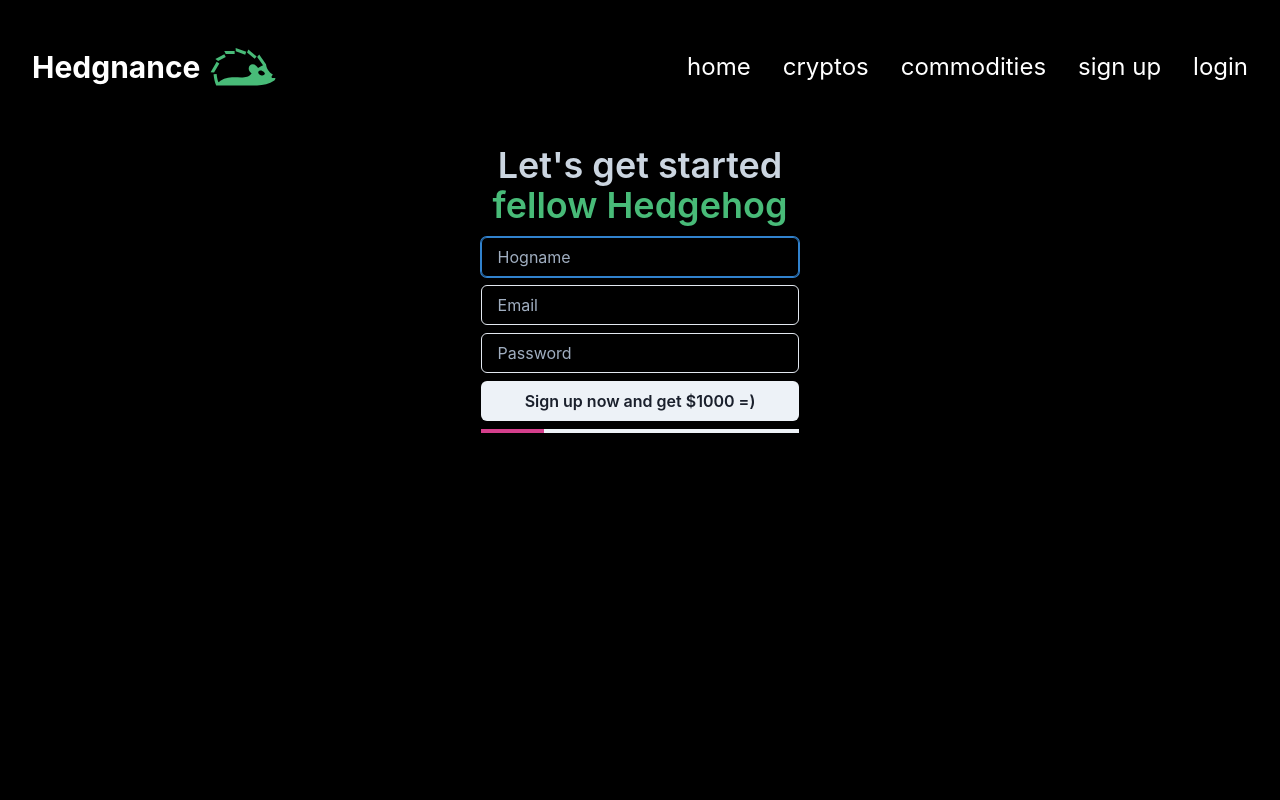
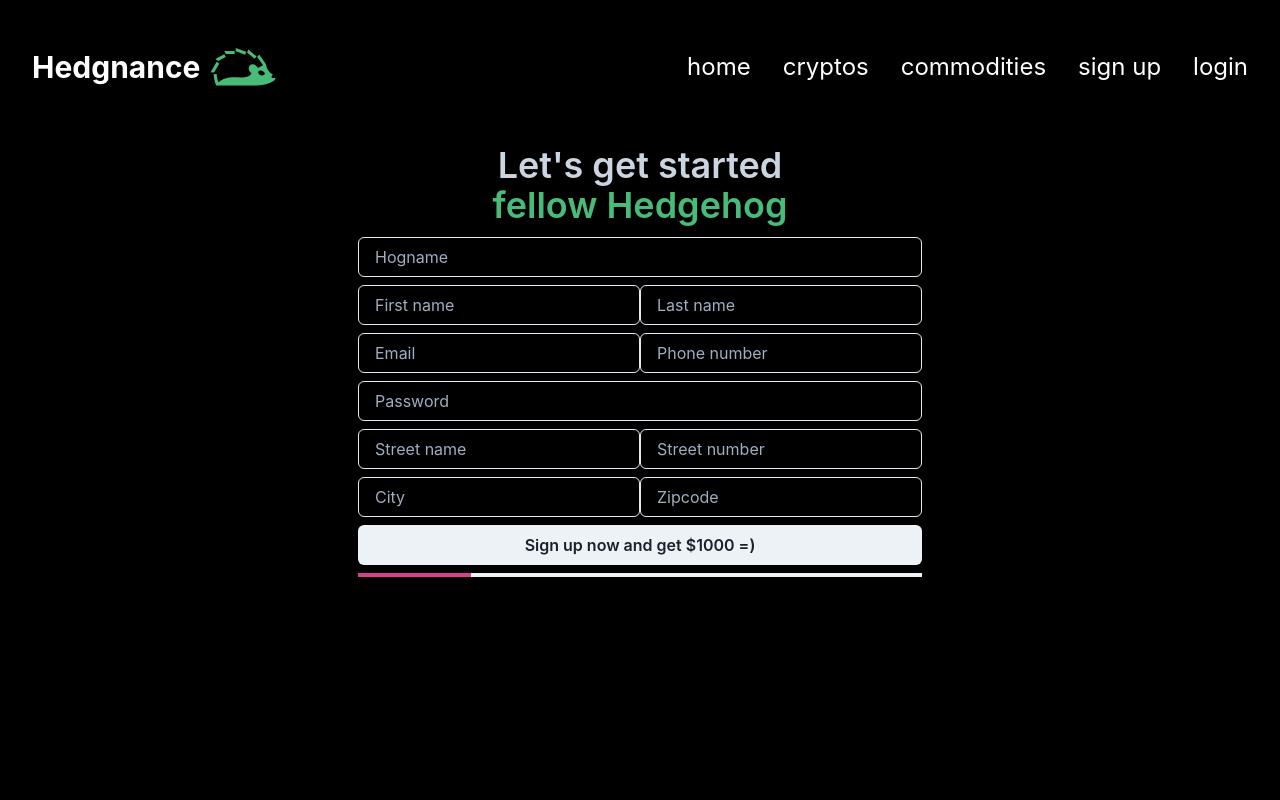
Before and after one commit to kevlio/Hedgenance-2.0, a React (Vite) app: page /signup in a window 1280 px wide. Shown: the top 800 px of the page. Built offline with nearby package versions, Linux system fonts and the light colour scheme.

Commit message:
implemented user backend

```diff
--- a/src/App.jsx
+++ b/src/App.jsx
@@ -16,6 +16,7 @@ import CryptoPage from "./pages/CryptoPage";
 import { SingleCryptoPage } from "./pages/SingleCrypto";
 import Admin from "./pages/Admin";
 import AdminLogin from "./pages/AdminLogin";
+import UserInfo from "./pages/UserInfo";
 
 //
 // {!auth.token ? (
@@ -49,6 +50,8 @@ function App() {
         <Route path="/admin" element={<Admin />}></Route>
         <Route path="/adminlogin" element={<AdminLogin />}></Route>
 
+        <Route path="/userinfo" element={<UserInfo />}></Route>
+
         <Route path="/crypto" element={<Crypto />}></Route>
 
         {/* This should be replaced with /crypto when done */}
--- a/src/components/LocalNav.jsx
+++ b/src/components/LocalNav.jsx
@@ -50,16 +50,16 @@ function LocalNav() {
           <Button color="white" variant="link" as="a" href="/trades" bg="none">
             trading history
           </Button>
-          {/* <Button
+          <Button
             color="white"
             variant="link"
             as="a"
-            href="/purchases"
+            href="/userinfo"
             bg="none"
-            rightIcon={<MdBuild size={15} alignSelf />}
+            rightIcon={<MdBuild size={15} />}
           >
             settings
-          </Button> */}
+          </Button>
         </Box>
       </Container>
     </Center>
--- a/src/pages/Admin.jsx
+++ b/src/pages/Admin.jsx
@@ -1,71 +1,50 @@
 import React, { useEffect, useState } from "react";
 import { Center, Container, Box, SimpleGrid } from "@chakra-ui/react";
+import { usersState, updatedUsersState } from "../stores/auth/atom";
+import { useRecoilState } from "recoil";
 
 // En admin ska kunna logga in
 // En admin ska kunna besöka en särskild sida endast en inloggad admin kan besöka, med en lista på samtliga produkter och användare
 
 function Admin() {
-  const [users, setUsers] = useState("");
-  useEffect(() => {
-    fetch("https://k4backend.osuka.dev/users")
-      .then((res) => res.json())
-      .then((json) => setUsers(json));
-  }, []);
+  const [users, setUsers] = useRecoilState(usersState);
+  const [updatedUsers, setUpdatedUsers] = useRecoilState(updatedUsersState);
 
-  console.log(users);
-
-  //   fetch('https://k4backend.osuka.dev/users/1')
-  //             .then(res=>res.json())
-  //             .then(json=>console.log(json))
-
-  //   fetch('https://k4backend.osuka.dev/auth/login',{
-  //             method:'POST',
-  //             body:JSON.stringify({
-  //                 username: "mor_2314",
-  //                 password: "83r5^_"
-  //             })
-  //         })
-  //             .then(res=>res.json())
-  //             .then(json=>console.log(json))
+  const usersUpdated = updatedUsers ? updatedUsers : users;
 
   return (
     <Center>
       <SimpleGrid
         templateColumns={{ sm: "1fr 1fr", md: "1fr 1fr 1fr 1fr" }}
-        spacing={8}
+        spacing={4}
       >
-        {users &&
-          users.map((user) => (
+        {usersUpdated.map((user) => (
           <Box
             key={user.id}
             display="flex"
             flexDirection="column"
-              border="1px solid white"
+            border="1px solid blue"
             borderRadius="12px"
             whiteSpace="nowrap"
+            textColor="white"
           >
-              <Box
-                display="flex"
-                flexDirection="row"
-                gap={2}
-                alignSelf="center"
-              >
+            <Box display="flex" flexDirection="row" gap={2} alignSelf="center">
               <h1>{user.name.firstname}</h1>
               <h1>{user.name.lastname}</h1>
             </Box>
+            <Box display="flex" flexDirection="row" gap={2} alignSelf="center">
               <h1>{user.username}</h1>
+              <h1>{user.password}</h1>
+            </Box>
             <h1>{user.email}</h1>
-              <Box
-                display="flex"
-                flexDirection="row"
-                gap={2}
-                alignSelf="center"
-              >
+            <Box display="flex" flexDirection="row" gap={2} alignSelf="center">
               <h1>{user.address.city}</h1>
               <h1>{user.address.street}</h1>
               <h1>{user.address.number}</h1>
               <h1>{user.address.zipcode}</h1>
             </Box>
+            <h1>Funds:</h1>
+            <h1>Holdings:</h1>
           </Box>
         ))}
       </SimpleGrid>
--- a/src/pages/AdminLogin.jsx
+++ b/src/pages/AdminLogin.jsx
@@ -32,8 +32,8 @@ function AdminLogin() {
         "Content-Type": "application/json",
       },
       body: JSON.stringify({
-        username: adminUsername,
-        password: adminPassword,
+        username: adminUsername === "admin" ? adminUsername : "incorrect",
+        password: adminPassword === "admin" ? adminPassword : "incorrect",
       }),
     })
       .then((res) => res.json())
@@ -88,7 +88,7 @@ function AdminLogin() {
               <Button
                 width="100%"
                 color="white"
-                bg="red.600"
+                bg="red"
                 rounded="md"
                 shadow="md"
               >
--- a/src/pages/Home.jsx
+++ b/src/pages/Home.jsx
@@ -17,8 +17,19 @@ import {
 } from "@chakra-ui/react";
 import ProductSlide from "../components/ProductSlide";
 import AnimatedPage from "../components/AnimatedPage";
+import { usersState } from "../stores/auth/atom";
+import { useRecoilState } from "recoil";
+import React, { useRef, useEffect, useState } from "react";
 
 function Home() {
+
+  const [users, setUsers] = useRecoilState(usersState);
+  useEffect(() => {
+    fetch("https://k4backend.osuka.dev/users")
+      .then((res) => res.json())
+      .then((json) => setUsers(json));
+  }, []);
+
   return (
     <>
       <AnimatedPage>
--- a/src/pages/Login.jsx
+++ b/src/pages/Login.jsx
@@ -10,34 +10,75 @@ import {
   Fade,
   useDisclosure,
 } from "@chakra-ui/react";
-import React, { useRef, useEffect } from "react";
+import React, { useRef, useEffect, useState } from "react";
 import AnimatedPage from "../components/AnimatedPage";
 import { Link, useNavigate } from "react-router-dom";
-import { loginState, userState } from "../stores/auth/atom";
-import { useRecoilState } from "recoil";
+import {
+  loginState,
+  userState,
+  passState,
+  usersState,
+  updatedUsersState,
+} from "../stores/auth/atom";
+import { useRecoilState, useRecoilValue } from "recoil";
 
 // https://k4backend.osuka.dev/
 // https://k4backend.osuka.dev/docs/
 
 function Login() {
-  const [username, setUsername] = useRecoilState(userState);
+  const [user, setUser] = useRecoilState(userState);
+  const [username, setUsername] = useState("");
+  const [password, setPassword] = useState("");
   const [logged, setLogged] = useRecoilState(loginState);
+
+  const [users, setUsers] = useRecoilState(usersState);
+
+  const updatedUsers = useRecoilValue(updatedUsersState);
 
   const { isOpen, onToggle } = useDisclosure();
 
   const navigate = useNavigate();
 
   const inputRef = useRef();
-  useEffect(() => {
-    inputRef.current.focus();
-  });
+  // useEffect(() => {
+  //   inputRef.current.focus();
+  // });
 
-  const login = () => {
-    navigate("/myaccount");
-    setLogged(true);
+  const userChecked = updatedUsers.find(
+    (user) => user.username === username && user.password === password
+  );
 
-    console.log(logged);
-    console.log(username);
+  console.log(userChecked);
+
+  const loginb = () => {
+    fetch("https://k4backend.osuka.dev/auth/login", {
+      method: "POST",
+      headers: {
+        "Content-Type": "application/json",
+      },
+      body: JSON.stringify({
+        username: username,
+        password: password,
+      }),
+    })
+      .then((res) => res.json())
+      .then((json) => {
+        setLogged(json);
+        setUser(json);
+        navigate("/myaccount");
+      })
+      .catch((error) => {
+        if (!userChecked) {
+          onToggle();
+          console.log(error);
+        }
+      });
+
+    if (userChecked) {
+      setUser(userChecked);
+      setLogged(true);
+      navigate("/myaccount");
+    }
   };
 
   return (
@@ -62,10 +103,10 @@ function Login() {
             <Stack>
               <Input
                 isRequired
-                ref={inputRef}
+                // ref={inputRef}
                 color="white"
                 name="username"
-                value={username}
+                // value={username}
                 onChange={(e) => setUsername(e.target.value)}
                 placeholder="Username"
                 type="text"
@@ -73,10 +114,12 @@ function Login() {
               <Input
                 color="white"
                 name="password"
+                // value={password}
+                onChange={(e) => setPassword(e.target.value)}
                 placeholder="Password"
                 type="password"
               ></Input>
-              <Button type="submit" onClick={login}>
+              <Button type="submit" onClick={loginb}>
                 Login
               </Button>
               <Fade in={isOpen}>
--- a/src/pages/MyAccount.jsx
+++ b/src/pages/MyAccount.jsx
@@ -108,7 +108,7 @@ function MyAccount() {
             alignItems="center"
             gap={2}
           >
-            <Text fontSize="3xl">Hey hog: {user}</Text>
+            <Text fontSize="3xl">Hey hog: {user.username}</Text>
             <GiHedgehog size={50} />
           </Box>
           <StatGroup
--- a/src/pages/SignUp.jsx
+++ b/src/pages/SignUp.jsx
@@ -7,10 +7,17 @@ import {
   Heading,
   Progress,
   Text,
+  Fade,
+  useDisclosure,
 } from "@chakra-ui/react";
 import React, { useState, useRef, useEffect } from "react";
 import AnimatedPage from "../components/AnimatedPage";
-import { loginState, userState } from "../stores/auth/atom";
+import {
+  loginState,
+  userState,
+  usersState,
+  updatedUsersState,
+} from "../stores/auth/atom";
 import { useRecoilState } from "recoil";
 import { useNavigate } from "react-router-dom";
 import { fundingState } from "../stores/fundings/atom";
@@ -18,17 +25,66 @@ import { fundingState } from "../stores/fundings/atom";
 function SignUp() {
   const [logged, setLogged] = useRecoilState(loginState);
   const navigate = useNavigate();
-  const [username, setUsername] = useRecoilState(userState);
+  const { isOpen, onToggle } = useDisclosure();
   const [fundings, setFundings] = useRecoilState(fundingState);
 
+  const [currentUser, setCurrentUser] = useRecoilState(userState);
+
+  const [username, setUsername] = useState("");
+  const [password, setPassword] = useState("");
+  const [email, setEmail] = useState("");
+  const [phone, setPhone] = useState("");
+
+  // This feels stupid, redo
+  // const [address, setAddress] = useState(["", "", "", ""]);
+  const [city, setCity] = useState("");
+  const [street, setStreet] = useState("");
+  const [number, setNumber] = useState(0);
+  const [zipcode, setZipcode] = useState("");
+
+  const [firstname, setFirstname] = useState("");
+  const [lastname, setLastname] = useState("");
+
+  const [users, setUsers] = useRecoilState(usersState);
+  const [updatedUsers, setUpdatedUsers] = useRecoilState(updatedUsersState);
+
+  // Update list of users
+
   const inputRef = useRef();
-  useEffect(() => {
-    inputRef.current.focus();
+  // useEffect(() => {
+  //   inputRef.current.focus();
+  // });
+
+  const login = () => {
+    const newUser = {
+      username: username,
+      password: password,
+      email: email,
+      name: {
+        firstname: firstname,
+        lastname: lastname,
+      },
+      address: {
+        city: city,
+        street: street,
+        number: number,
+        zipcode: zipcode,
+      },
+      id: Math.floor(Math.random() * 10000),
+      role: "user",
+      phone: phone,
+    };
+
+    setUpdatedUsers((prevUsers) => {
+      return [...prevUsers, ...users, newUser];
     });
 
-  const login = () => {
-    navigate("/myaccount");
+    setCurrentUser(newUser);
+
+    console.log(users);
+
     setLogged(true);
+    onToggle();
     let date = new Date();
     const yyyy = date.getFullYear();
     const mm = String(date.getMonth() + 1).padStart(2, "0");
@@ -50,8 +106,11 @@ function SignUp() {
 
     console.log(logged);
     console.log(username);
+
+    navigate("/myaccount");
   };
 
+  console.log(users);
   return (
     <AnimatedPage>
       <Center height="100vh" alignItems="flex-start">
@@ -74,29 +133,91 @@ function SignUp() {
             <Stack>
               <Input
                 isRequired
-                ref={inputRef}
+                // ref={inputRef}
+                autoComplete="off"
                 color="white"
                 name="username"
-                value={username}
-                onChange={(e) => setUsername(e.target.value)}
                 placeholder="Hogname"
                 type="text"
+                onChange={(e) => setUsername(e.target.value)}
               ></Input>
+              <Box display="flex" flexDirection="row">
+                <Input
+                  name="firstname"
+                  color="white"
+                  placeholder="First name"
+                  type="text"
+                  onChange={(e) => setFirstname(e.target.value)}
+                ></Input>
+                <Input
+                  name="lastname"
+                  color="white"
+                  placeholder="Last name"
+                  type="text"
+                  onChange={(e) => setLastname(e.target.value)}
+                ></Input>
+              </Box>
+
+              <Box display="flex" flexDirection="row">
                 <Input
                   name="email"
                   color="white"
                   placeholder="Email"
                   type="text"
+                  onChange={(e) => setEmail(e.target.value)}
                 ></Input>
+                <Input
+                  name="email"
+                  color="white"
+                  placeholder="Phone number"
+                  type="tel"
+                  onChange={(e) => setPhone(e.target.value)}
+                ></Input>
+              </Box>
               <Input
                 name="password"
                 color="white"
                 placeholder="Password"
                 type="password"
+                onChange={(e) => setPassword(e.target.value)}
               ></Input>
+              {/* <Fade in={isOpen}> */}
+              <Box display="flex" flexDirection="row">
+                <Input
+                  name="password"
+                  color="white"
+                  placeholder="Street name"
+                  type="text"
+                  onChange={(e) => setStreet(e.target.value)}
+                ></Input>
+                <Input
+                  name="text"
+                  color="white"
+                  placeholder="Street number"
+                  type="number"
+                  onChange={(e) => setNumber(e.target.value)}
+                ></Input>
+              </Box>
+              <Box display="flex" flexDirection="row">
+                <Input
+                  name="text"
+                  color="white"
+                  placeholder="City"
+                  type="text"
+                  onChange={(e) => setCity(e.target.value)}
+                ></Input>
+                <Input
+                  name="text"
+                  color="white"
+                  placeholder="Zipcode"
+                  type="text"
+                  onChange={(e) => setZipcode(e.target.value)}
+                ></Input>
+              </Box>
               <Button type="submit" onClick={login}>
                 Sign up now and get $1000 =)
               </Button>
+              {/* </Fade> */}
               <Progress value={20} size="xs" colorScheme="pink" />
             </Stack>
           </Box>
--- /dev/null
+++ b/src/pages/UserInfo.jsx
@@ -0,0 +1,89 @@
+import React, { useState, useEffect } from "react";
+
+import {
+  Box,
+  Text,
+  Container,
+  SimpleGrid,
+  Center,
+  Button,
+  Link,
+  Stat,
+  StatArrow,
+  StatGroup,
+  StatHelpText,
+  Input,
+  FormControl,
+} from "@chakra-ui/react";
+import { useRecoilState } from "recoil";
+
+import { AiOutlineEdit } from "react-icons/ai";
+
+import LocalNav from "../components/LocalNav";
+import {
+  loginState,
+  userState,
+  passState,
+  usersState,
+} from "../stores/auth/atom";
+
+function UserInfo() {
+  const [users, setUsers] = useRecoilState(usersState);
+  const [user, setUser] = useRecoilState(userState);
+
+  console.log(users);
+  console.log(user);
+
+  function editMode() {
+    //   OnClick edit-icon change disabled to false
+  }
+
+  return (
+    <div>
+      <LocalNav />
+      <Center>
+        <Box
+          display="flex"
+          flexDirection="column"
+          whiteSpace="nowrap"
+          textColor="white"
+          fontSize="2xl"
+          p={2}
+          alignItems="flex-start"
+        >
+          <Box display="flex" flexDirection="row" gap={2}>
+            <h1>{user.name.firstname}</h1>
+            <h1>{user.name.lastname}</h1>
+          </Box>
+          <FormControl isDisabled>
+            <Box display="flex" flexDirection="row" gap={2} alignItems="center">
+              <Input type="email" defaultValue={user.email} />
+              <Input type="tel" defaultValue={user.phone} />
+              <AiOutlineEdit size={60} />
+            </Box>
+
+            <Box display="flex" flexDirection="row" gap={2} alignItems="center">
+              <Input type="text" defaultValue={user.username} />
+              <Input type="password" defaultValue={user.password} />
+              <AiOutlineEdit size={60} />
+            </Box>
+
+            <Box display="flex" flexDirection="row" gap={2} alignItems="center">
+              <Input type="text" defaultValue={user.address.street} />
+              <Input type="text" defaultValue={user.address.number} />
+              <AiOutlineEdit size={60} />
+            </Box>
+
+            <Box display="flex" flexDirection="row" gap={2} alignItems="center">
+              <Input type="text" defaultValue={user.address.city} />{" "}
+              <Input type="text" defaultValue={user.address.zipcode} />
+              <AiOutlineEdit size={60} />
+            </Box>
+          </FormControl>
+        </Box>
+      </Center>
+    </div>
+  );
+}
+
+export default UserInfo;
--- a/src/stores/auth/atom.js
+++ b/src/stores/auth/atom.js
@@ -20,6 +20,24 @@ export const loginState = atom({
 
 export const userState = atom({
   key: "username",
-  default: "",
+  default: [],
   effects_UNSTABLE: [localStorageEffect("username")],
 });
+
+export const passState = atom({
+  key: "password",
+  default: [],
+  effects_UNSTABLE: [localStorageEffect("password")],
+});
+
+export const usersState = atom({
+  key: "users",
+  default: [],
+  effects_UNSTABLE: [localStorageEffect("users")],
+});
+
+export const updatedUsersState = atom({
+  key: "updatedUsers",
+  default: [],
+  effects_UNSTABLE: [localStorageEffect("updatedUsers")],
+});
```
Lines whose indentation alone changed are shown as unchanged.
